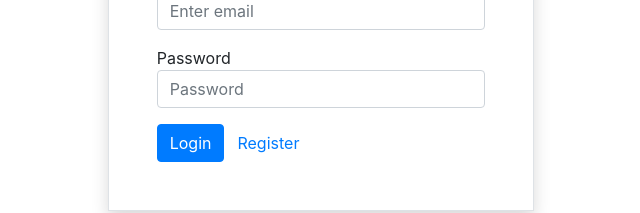
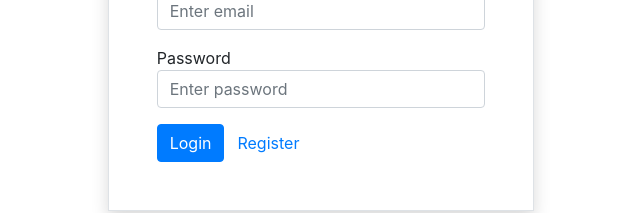
Before and after one commit to vlappdev/login-registration-redux, a React (Create React App) app: page /register#/login in a window 1280 px wide. Shown: the part 363-576 px from the top of the page, without its empty margins (319-959 px from the left). Built offline with nearby package versions, Linux system fonts and the light colour scheme.

Commit message:
24 - fixed input placeholders

```diff
--- a/src/_components/LoginPage.js
+++ b/src/_components/LoginPage.js
@@ -55,7 +55,7 @@ class LoginPage extends Component{
                     <label className="d-block mb-3">
                         Password
                         <input type="password" onChange={this.handleChange} value={ password } name="password"
-                               className={"form-control" + (submitted && !password ? " is-invalid": "")} placeholder="Password"/>
+                               className={"form-control" + (submitted && !password ? " is-invalid": "")} placeholder="Enter password"/>
                         { submitted && !password &&
                         <div className="invalid-feedback">Password is required</div> }
                     </label>
--- a/src/_components/RegisterPage.js
+++ b/src/_components/RegisterPage.js
@@ -51,14 +51,14 @@ class RegisterPage extends Component{
                     <label className="d-block mb-3">
                         Email
                         <input type="email" onChange={this.handleChange} value={user.email} name="email"
-                               className={"form-control" + (submitted && !user.email ? " is-invalid": "")} placeholder="Email" />
+                               className={"form-control" + (submitted && !user.email ? " is-invalid": "")} placeholder="Enter email" />
                         { submitted && !user.email &&
                         <div>Email is required</div> }
                     </label>
                     <label className="d-block mb-3">
                         Password
                         <input type="password" onChange={this.handleChange} value={user.password} name="password"
-                               className={"form-control" + (submitted && !user.password ? " is-invalid": "")} placeholder="Password" />
+                               className={"form-control" + (submitted && !user.password ? " is-invalid": "")} placeholder="Enter password" />
                         { submitted && !user.password &&
                         <div className="invalid-feedback">Password is required</div>}
                     </label>
```
